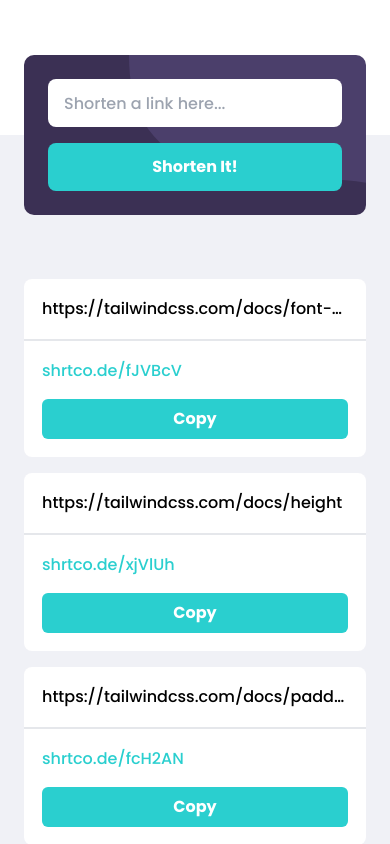
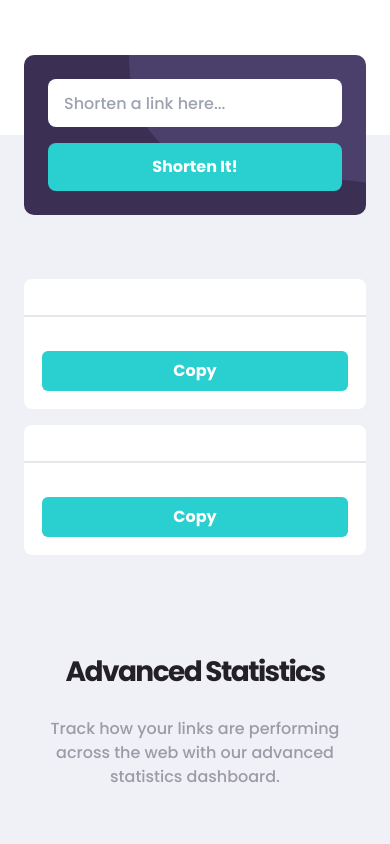
Before and after one commit to atmahana/shortly-url, a React (Vite) app: page / in a window 390 px wide. Shown: the part 780-1624 px from the top of the page. Built offline with nearby package versions, Linux system fonts and the light colour scheme.

Commit message:
added input change handler

```diff
--- a/src/components/Content/Links.jsx
+++ b/src/components/Content/Links.jsx
@@ -1,46 +1,47 @@
-function Input() {
+import { forwardRef, useEffect, useState, useRef } from "react";
+import useHttp from "../../hooks/use-http";
+
+const Input = forwardRef(function (
+  { onChange, inputValue, onClick, isLoading },
+  ref
+) {
   return (
     <div className="absolute w-full -top-20 lg:-top-1/3 bg-secondary-500 bg-shorten-mobile md:bg-shorten-desktop bg-no-repeat bg-right-top md:bg-center md:bg-cover p-6 lg:p-16 flex flex-wrap lg:flex-nowrap gap-4 lg:gap-6 rounded-[10px]">
       <input
+        ref={ref}
         type="text"
         name="input"
         placeholder="Shorten a link here..."
         className="h-12 lg:h-16 w-full lg:w-4/5 rounded-lg px-4 lg:px-8 lg:text-xl"
+        onChange={onChange}
+        value={inputValue}
       />
-      <button className="bg-primary-500 hover:bg-primary-200 h-12 lg:h-16 w-full lg:w-1/5 rounded-lg text-white font-bold lg:text-xl">
-        Shorten It!
+      <button
+        onClick={onClick}
+        className="bg-primary-500 hover:bg-primary-200 h-12 lg:h-16 w-full lg:w-1/5 rounded-lg text-white font-bold lg:text-xl"
+      >
+        {isLoading ? "Generating..." : "Shorten It!"}
       </button>
     </div>
   );
-}
+});
 
-const RESULT = [
-  {
-    id: "1",
-    oriLink: "https://tailwindcss.com/docs/font-size#customizing-your-theme",
-    shortLink: "shrtco.de/fJVBcV",
-  },
-  {
-    id: "2",
-    oriLink: "https://tailwindcss.com/docs/height",
-    shortLink: "shrtco.de/xjVlUh",
-  },
-  {
-    id: "3",
-    oriLink: "https://tailwindcss.com/docs/padding",
-    shortLink: "shrtco.de/fcH2AN",
-  },
-];
-
-function Result() {
+function Result({ results }) {
   return (
     <ul className="flex flex-col gap-4 lg:text-xl pt-36 lg:pt-22">
-      {RESULT.map((result) => (
-        <li key={result.id} className="bg-white rounded-lg lg:flex lg:justify-between lg:items-center divide-y-2">
-          <p className="p-[18px] whitespace-nowrap text-ellipsis overflow-hidden">{result.oriLink}</p>
+      {results?.map((result, index) => (
+        <li
+          key={index}
+          className="bg-white rounded-lg lg:flex lg:justify-between lg:items-center divide-y-2"
+        >
+          <p className="p-[18px] whitespace-nowrap text-ellipsis overflow-hidden">
+            {result?.oriLink}
+          </p>
           <div className="flex flex-col lg:flex-row lg:items-center p-[18px] gap-4 lg:gap-6">
-            <span className="text-primary-500">{result.shortLink}</span>
-            <button className="bg-primary-500 hover:bg-primary-200 active:bg-secondary-500 h-10 rounded-md font-bold text-white lg:w-25 text-base">Copy</button>
+            <span className="text-primary-500">{result?.fullShortLink}</span>
+            <button className="bg-primary-500 hover:bg-primary-200 active:bg-secondary-500 h-10 rounded-md font-bold text-white lg:w-25 text-base">
+              Copy
+            </button>
           </div>
         </li>
       ))}
@@ -49,10 +50,31 @@
 }
 
 function LinkShort() {
+  const [input, setInput] = useState("");
+  const { data, isLoading, error, clickHandler } = useHttp(input);
+  const [shortLinks, setShortLinks] = useState([]);
+  const inputRef = useRef();
+
+  const changeHandler = (event) => {
+    setInput(event.target.value);
+  };
+
+  useEffect(() => {
+    setShortLinks((prevData) => {
+      return [...prevData, data]
+    });
+  }, []);
+
   return (
     <div className="relative mt-[88px] lg:mt-32">
-      <Input />
-      <Result />
+      <Input
+        ref={inputRef}
+        onChange={changeHandler}
+        inputValue={input}
+        onClick={clickHandler}
+        isLoading={isLoading}
+      />
+      <Result results={shortLinks} />
     </div>
   );
 }
--- /dev/null
+++ b/src/hooks/use-http.js
@@ -0,0 +1,35 @@
+import { useState } from "react";
+
+const useHttp = (longUrl) => {
+  const [isLoading, setIsLoading] = useState(false);
+  const [data, setData] = useState(null);
+  const [error, setError] = useState(null);
+
+  const clickHandler = async () => {
+    setIsLoading(true);
+    try {
+      const res = await fetch(
+        `https://api.shrtco.de/v2/shorten?url=${longUrl}`
+      );
+      const data = await res.json();
+      if (!data.ok) {
+        setError({ errorCode: data.error_code, errorMessage: data.error });
+      } else {
+        console.log(data);
+        setData(data.result);
+      }
+    } catch (err) {
+      setError(err.message || "Something went wrong!");
+    }
+    setIsLoading(false);
+  };
+
+  return {
+    isLoading,
+    data,
+    error,
+    clickHandler,
+  };
+};
+
+export default useHttp;
```
